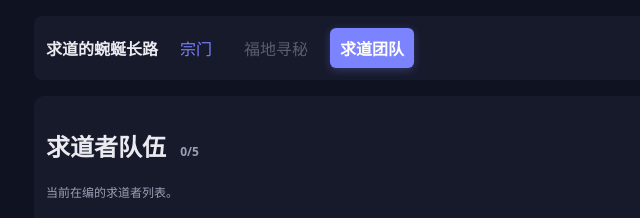
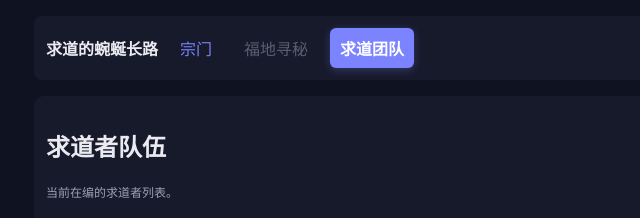
Before and after one commit to LostAbaddon/Apothecary, a Vue app in the folder frontend/: page /#/team in a window 1280 px wide. Shown: the top 218 px of the page, without its empty margins (72-712 px from the left). Built offline with nearby package versions, Linux system fonts and the light colour scheme.

Commit message:
style(team): 隐藏求道者队伍数量信息，标题仅保留‘求道者队伍’（by Codex）

```diff
--- a/frontend/src/views/TeamView.vue
+++ b/frontend/src/views/TeamView.vue
@@ -2,7 +2,7 @@
   <div class="row">
     <div class="col">
       <div class="panel">
-        <h2>求道者队伍 <small class="stat" style="margin-left:8px;">{{ heroesCount }}/5</small></h2>
+        <h2>求道者队伍</h2>
         <p class="stat">当前在编的求道者列表。</p>
           <div class="team-list">
           <div v-for="m in heroes.members" :key="m.id" class="member">
@@ -55,7 +55,6 @@ const entries = computed(() => Object.entries(inventory.value));
 const total = computed(() => Object.values(inventory.value).reduce((a,b)=> a + (b||0), 0));
 
 const heroes = useHeroesStore();
-const heroesCount = computed(()=> heroes.count | 0);
 </script>
 
 <style scoped>
```
